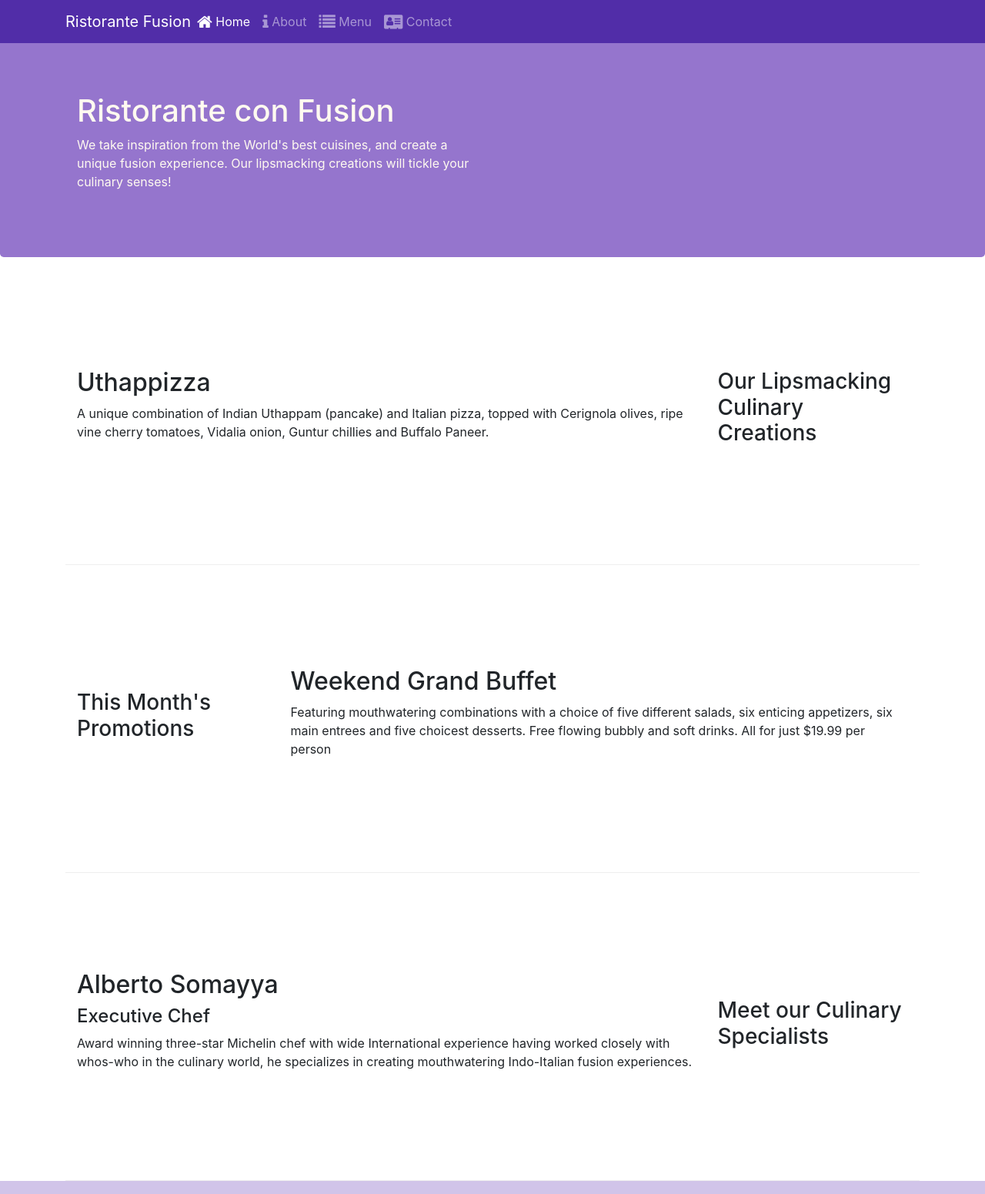
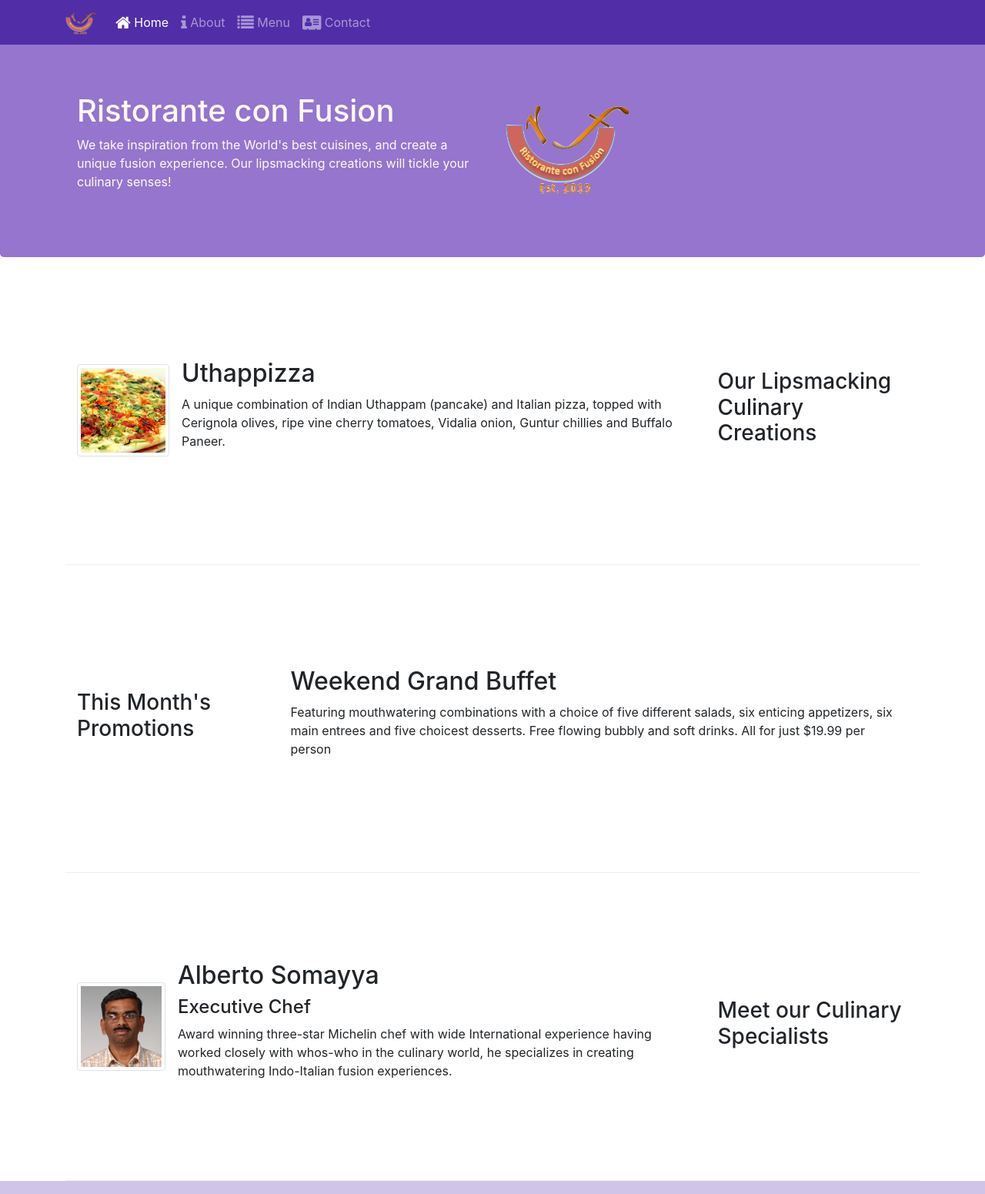
Before and after one commit to domyaty/Bootstrap4, a website: page index.html in a window 1280 px wide. Shown: the top 1551 px of the page at 77% size. Drawn offline with nearby package versions, Linux system fonts and the light colour scheme.

Commit message:
Images and Media

```diff
--- a/index.html
+++ b/index.html
@@ -22,7 +22,7 @@
             <button class="navbar-toggler" type="button" data-toggle="collapse" data-target="#Navbar">
                 <span class="navbar-toggler-icon"></span>
             </button>
-            <a class="navbar-brand mr-auto" href="#">Ristorante Fusion</a>
+            <a class="navbar-brand mr-auto" href="index.html"><img src="img/logo.png" class="mr-3" height="30" width="41" alt=""></a>
             <div class="collapse navbar-collapse" id="Navbar">
                 <ul class="navbar-nav mr-auto">
                     <li class="nav-item active"><a class="nav-link" href="#"><span class="fa fa-home fa-lg"></span> Home</a></li>
@@ -41,7 +41,8 @@
                     <h1>Ristorante con Fusion</h1>
                     <p>We take inspiration from the World's best cuisines, and create a unique fusion experience. Our lipsmacking creations will tickle your culinary senses!</p>
                 </div>
-                <div class="col-12 col-sm">
+                <div class="col-12 col-sm align-self-center">
+                    <img src="img/logo.png" alt="img-fluid">
                 </div>
             </div>
         </div>
@@ -53,8 +54,13 @@
                 <h3>Our Lipsmacking Culinary Creations</h3>
             </div>
             <div class="col col-sm order-sm-first col-md">
-                <h2>Uthappizza</h2>
-                <p class="d-none d-sm-block">A unique combination of Indian Uthappam (pancake) and Italian pizza, topped with Cerignola olives, ripe vine cherry tomatoes, Vidalia onion, Guntur chillies and Buffalo Paneer.</p>
+                <div class="media">
+                    <img class="d-flex mr-3 img-thumbnail align-self-center" src="img/uthappizza.png" alt="uthapizza">
+                    <div class="media-body">
+                        <h2 class="mt-0">Uthappizza</h2>
+                        <p class="d-none d-sm-block">A unique combination of Indian Uthappam (pancake) and Italian pizza, topped with Cerignola olives, ripe vine cherry tomatoes, Vidalia onion, Guntur chillies and Buffalo Paneer.</p>
+                    </div>
+                </div>
             </div>
         </div>
 
@@ -74,9 +80,14 @@
                 <h3>Meet our Culinary Specialists</h3>
             </div>
             <div class="col col-sm order-sm-first col-md">
-                <h2>Alberto Somayya</h2>
-                <h4>Executive Chef</h4>
-                <p class="d-none d-sm-block">Award winning three-star Michelin chef with wide International experience having worked closely with whos-who in the culinary world, he specializes in creating mouthwatering Indo-Italian fusion experiences. </p>
+                <div class="media">
+                    <img src="img/alberto.png" alt="alberto" class="d-flex mr-3 img-thumbnail align-self-center">
+                    <div class="media-body">
+                        <h2 class="mt-0">Alberto Somayya</h2>
+                        <h4>Executive Chef</h4>
+                        <p class="d-none d-sm-block">Award winning three-star Michelin chef with wide International experience having worked closely with whos-who in the culinary world, he specializes in creating mouthwatering Indo-Italian fusion experiences. </p>
+                    </div>
+                </div>
             </div>
         </div>
     </div>
```
Also changed, not shown: aboutus.html (+3 -3 lines), contactus.html (+3 -2 lines), img/alberto.png (added), img/buffet.png (added), img/logo.png (added), img/uthappizza.png (added), 1 other file.
